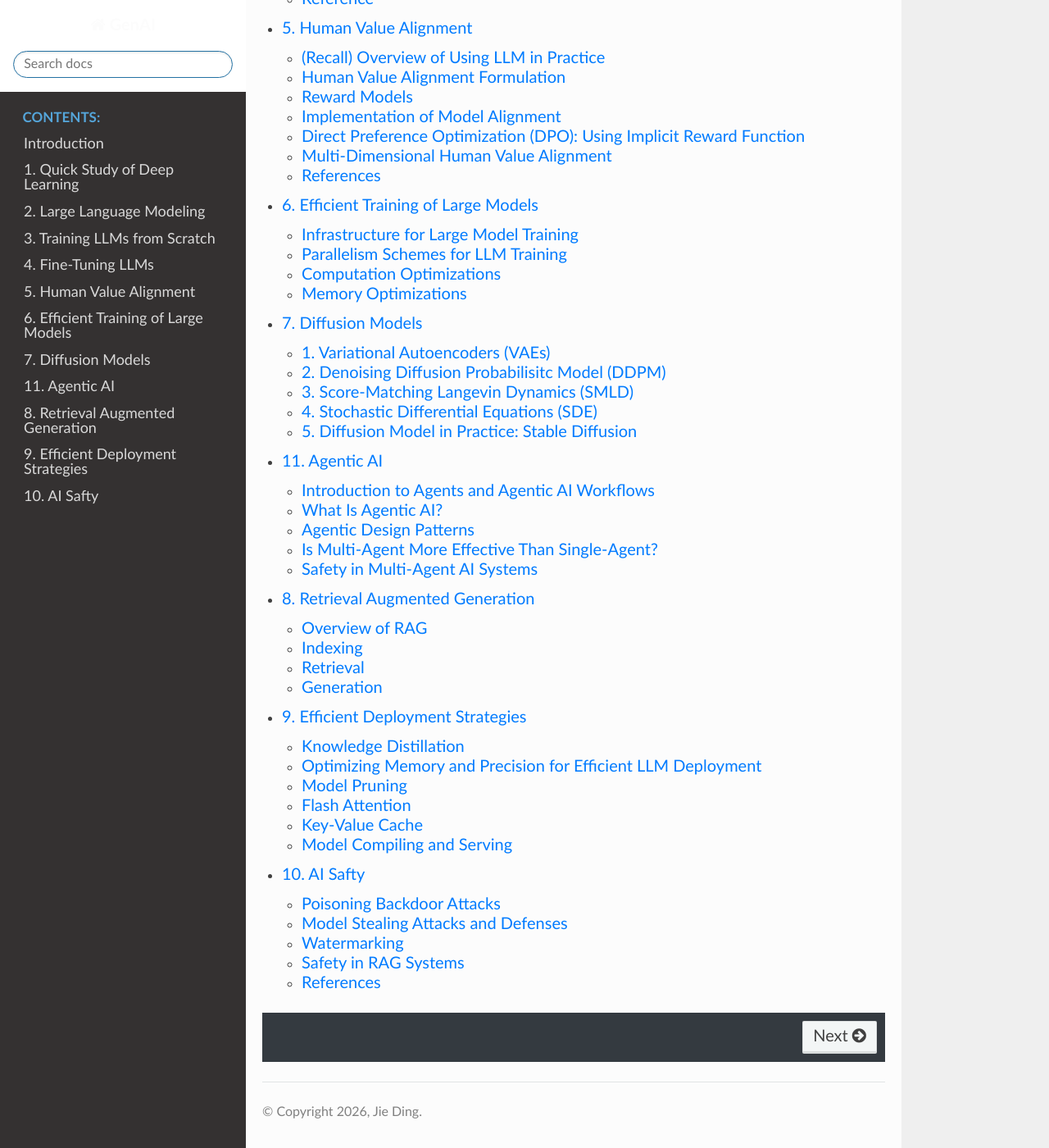
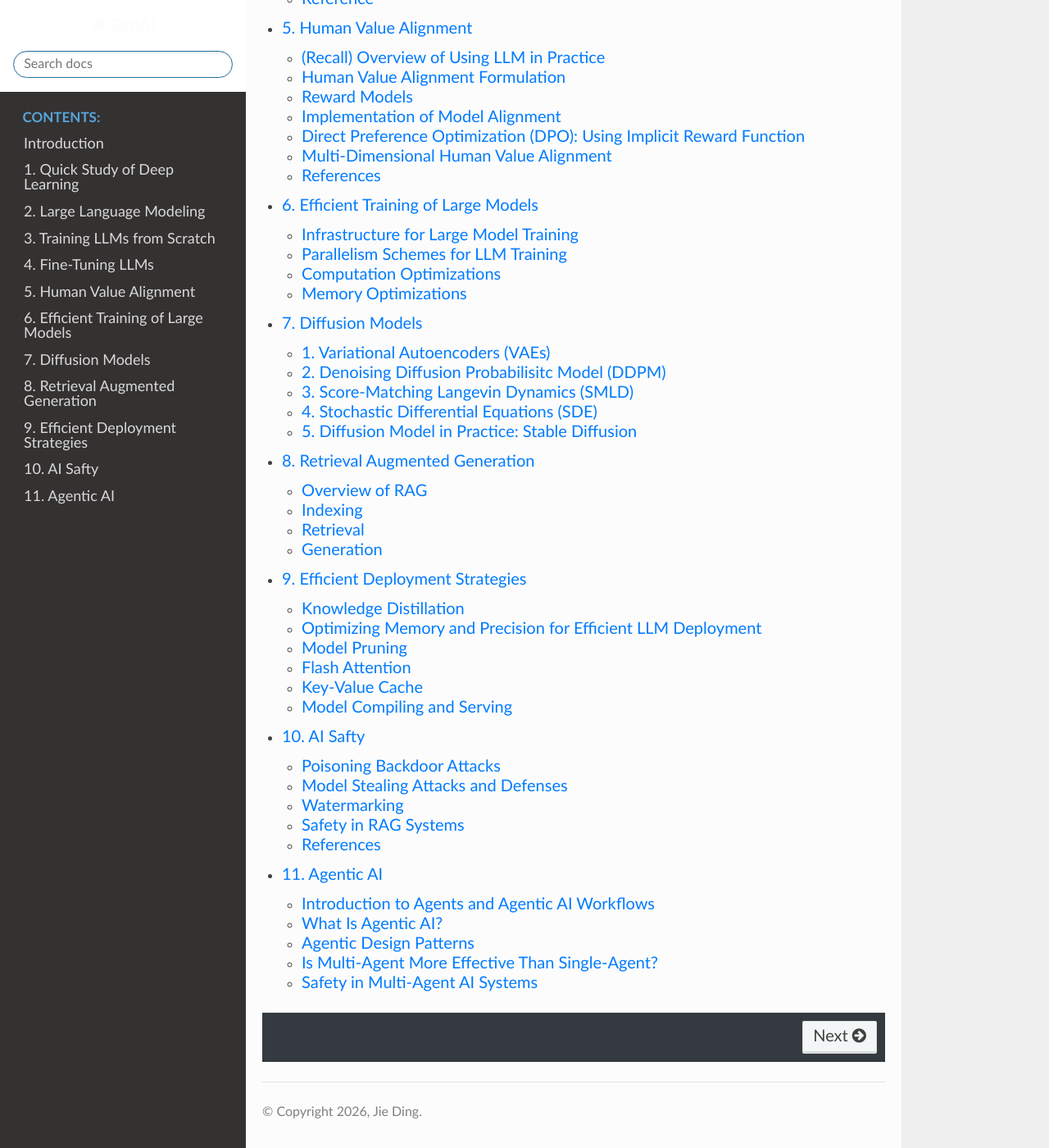
Before and after one commit to JieGroup/GenAI, a Sphinx documentation site: the page built from docs/index.md, in a window 1280 px wide and 1400 px high, scrolled down 1905 px. Shown: the whole window at 82% size. Built offline with Sphinx 7.4.7 and the Read the Docs theme 3.1.0, drawn with Linux system fonts in a browser that asks for light colours; formulas are drawn with MathJax 3.

````diff
--- a/docs/index.md
+++ b/docs/index.md
@@ -59,8 +59,8 @@ finetuning/index
 alignment/index
 resource/index
 diffusion/index
-agentic/index
 rag/index
 deployment/index
 safety/index
+agentic/index
 ```
````
